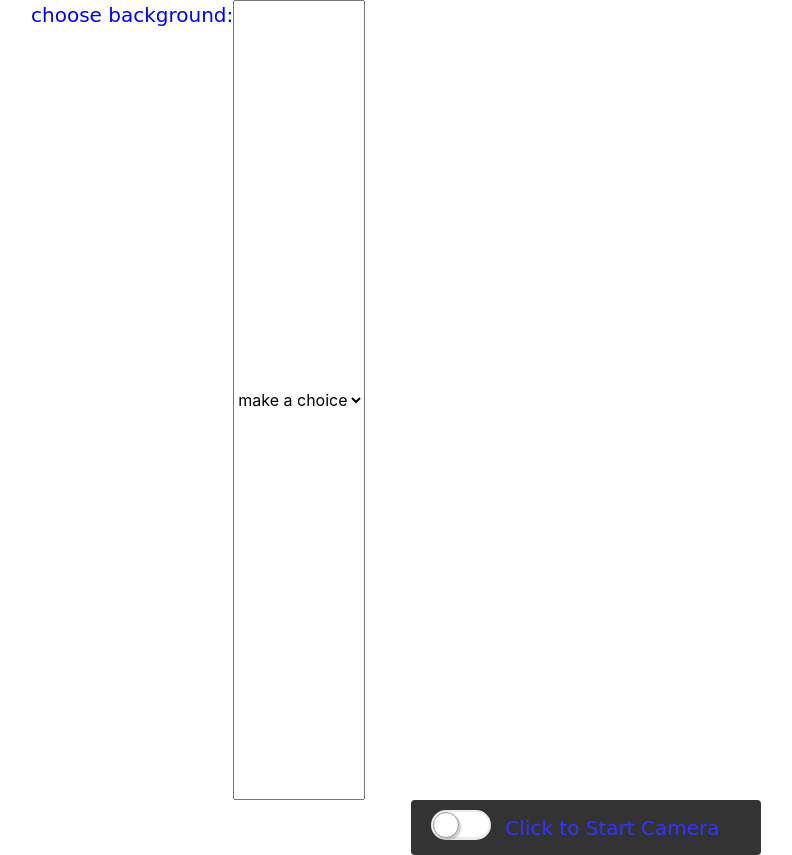
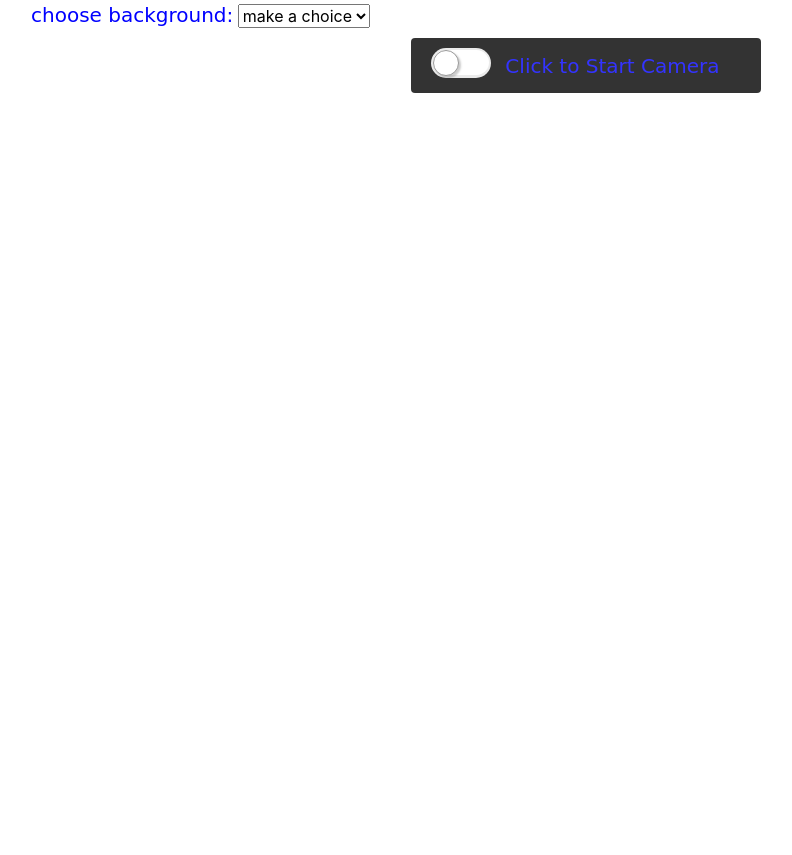
Before and after one commit to adham927/DevOps_Project, a Flask app: page / in a window 1280 px wide. Shown: the whole page, without its empty margins (54-846 px from the left). After the commit the page ends 93 px from the top, so only its background shows below. Run offline with Flask 2, Linux system fonts and the light colour scheme; some libraries are stand-ins or nearby versions.

Commit message:
edit live-mnist.py

```diff
--- a/webserver/static/style/webcam-demo.css
+++ b/webserver/static/style/webcam-demo.css
@@ -8,10 +8,6 @@
           -moz-transform:rotateY(180deg);
 }
 
-.container{
-    display: flex;
-    height: 100vh;
-}
 label{
     font-size: 20px;
     color: blue;
```
